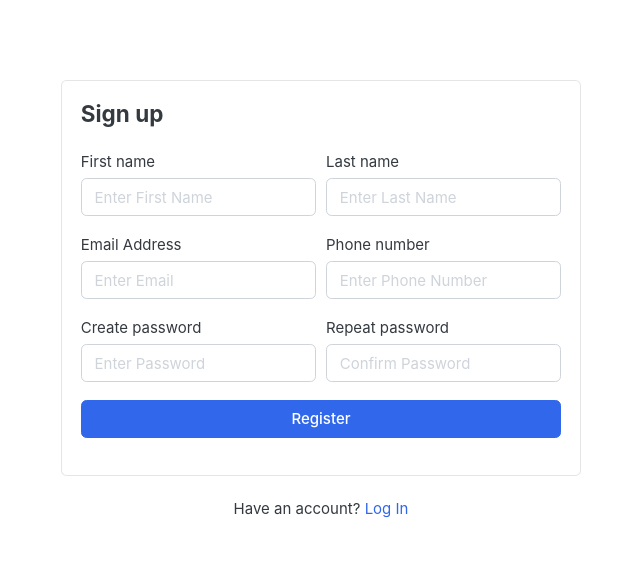
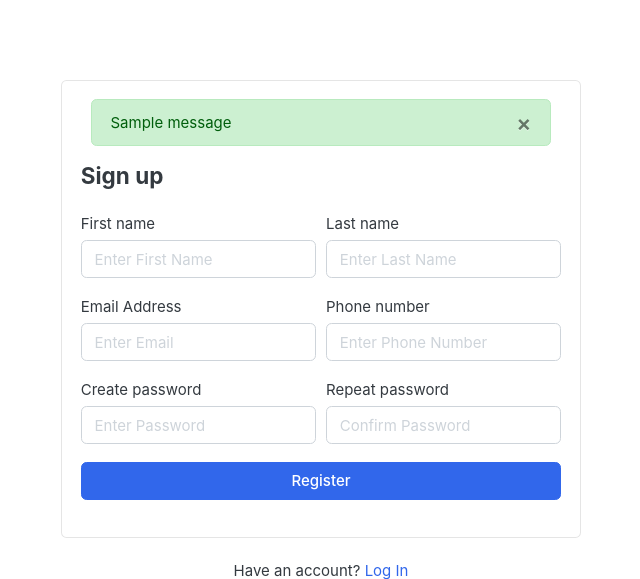
Before and after one commit to Armelionofulla/eCommerce, a Django app: page /accounts/register/ in a window 1280 px wide. Shown: the part 118-697 px from the top of the page, without its empty margins (319-959 px from the left). Run offline with Django 5.2, Linux system fonts and the light colour scheme; data comes from the database, SQL or seed files in the repository; both versions use the stored data as it was after the commit; tables that the repository leaves empty hold one stand-in row (values such as "Sample post"); one stand-in notice (Sample message) is shown; some libraries are stand-ins or nearby versions; some web fonts are replaced.

Commit message:
adding alerts for registration form

```diff
--- a/accounts/views.py
+++ b/accounts/views.py
@@ -1,6 +1,7 @@
-from django.shortcuts import render
+from django.shortcuts import render, redirect
 from .forms import RegistrationForm
 from .models import Account
+from django.contrib import messages
 # Create your views here.
 def register(request):
     if request.method == 'POST':
@@ -15,6 +16,8 @@ def register(request):
             user = Account.objects.create_user(first_name= first_name, last_name= last_name, email= email, username= username, password= password)
             user.phone_number= phone_number
             user.save()
+            messages.success(request, 'Registration Successful')
+            return redirect('register')
     else:
         form = RegistrationForm()
 
--- a/static/js/script.js
+++ b/static/js/script.js
@@ -57,3 +57,6 @@ $(document).ready(function() {
 
 });
 // jquery end
+
+setTimeout(function(){
+    $('message').fadeOut('slow')},4000)
--- a/templates/accounts/register.html
+++ b/templates/accounts/register.html
@@ -7,6 +7,7 @@
 <!-- ============================ COMPONENT REGISTER   ================================= -->
 	<div class="card mx-auto" style="max-width:520px; margin-top:40px;">
       <article class="card-body">
+          {% include 'includes/alerts.html' %}
 		<header class="mb-4"><h4 class="card-title">Sign up</h4></header>
 		<form action="{% url 'register' %}" method="POST">
             {% csrf_token %}
--- /dev/null
+++ b/templates/includes/alerts.html
@@ -0,0 +1,11 @@
+{% if messages %}
+    {% for message in messages %}
+        <div id="message" class="container">
+            <div{% if message.tags %} class="alert alert-{{ message.tags }}"{% endif %} role="alert">
+            <button type="button" class="close" data-dismiss="alert"><span aria-hidden="true">&times;</span></button>
+                {% if message.level == DEFAULT_MESSAGE_LEVELS.ERROR %}Important: {% endif %}
+                {{ message }}
+            </div>
+        </div>
+    {% endfor %}
+{% endif %}
```
Also changed, not shown: eCommerceTech/settings.py (+7 -0 lines), db.sqlite3.
